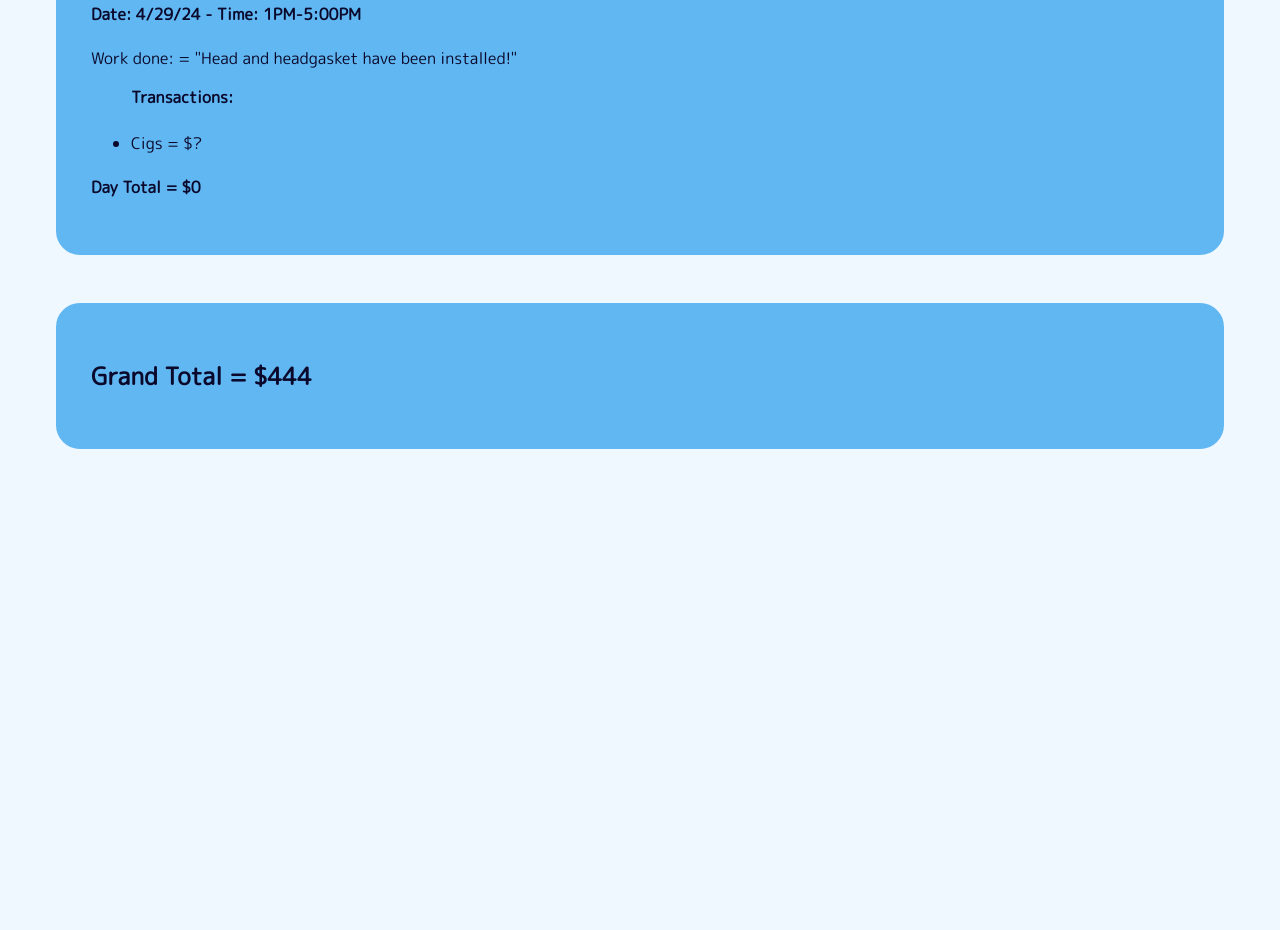
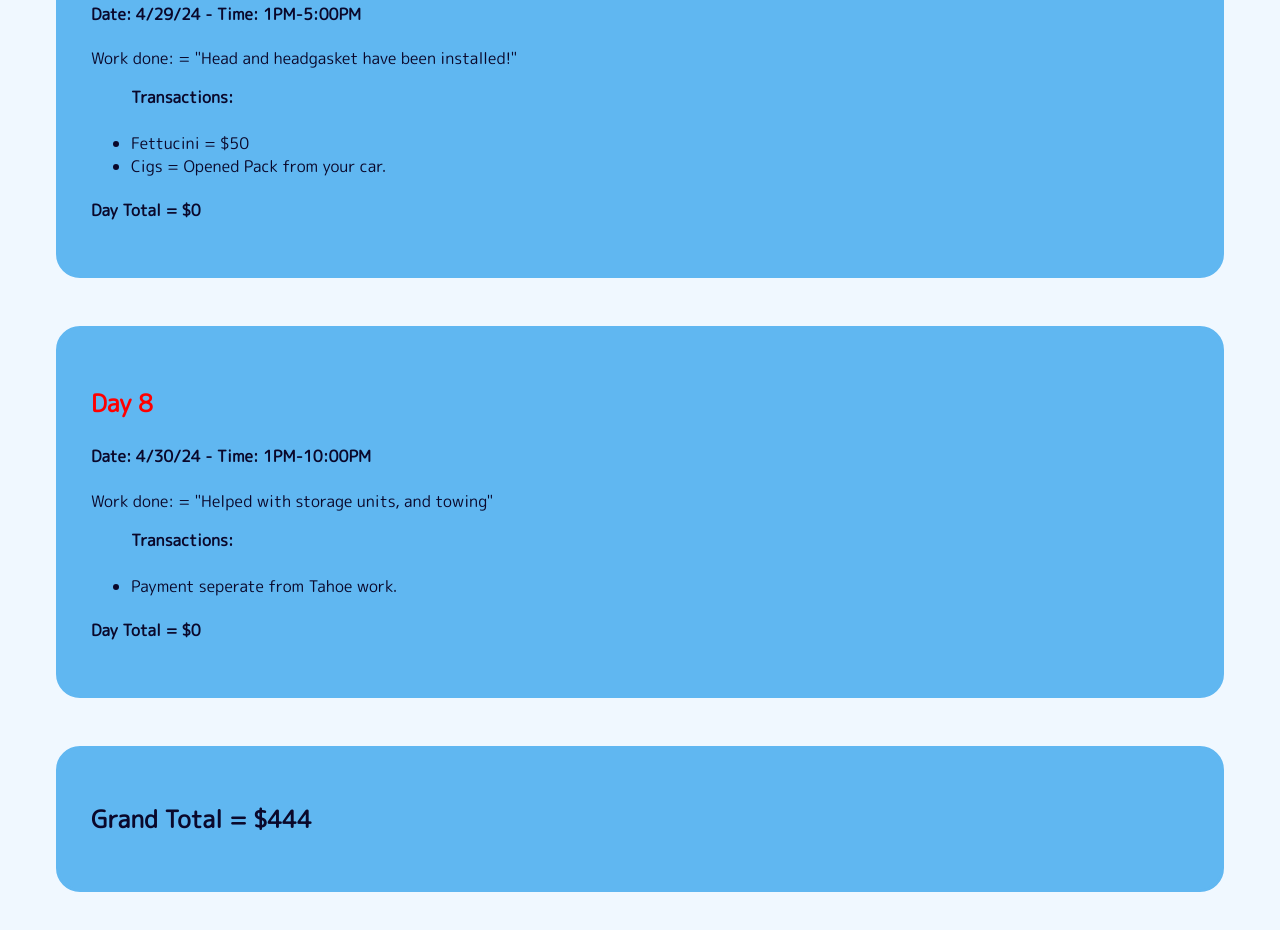
Before and after one commit to Jbeezy18/DeesTahoe, a plain HTML site: page index.html in a window 1280 px wide. Shown: the part 3160-4090 px from the top of the page. Before the commit the page ends 3657 px from the top, so only its background shows below. Drawn offline with Linux system fonts and the light colour scheme.

Commit message:
Added Day 8 work

```diff
--- a/index.html
+++ b/index.html
@@ -109,12 +109,26 @@
     <ul>
         <b>Transactions:</b>
         <br></br>
-        <!-- <li>Fettucini = <span id="D5-T1">$70</span></li> -->
-        <li>Cigs = <span id="D5-T2">$?</span></li>
+        <li>Fettucini = <span id="D5-T1">$50</span></li>
+        <li>Cigs = <span id="D5-T2">Opened Pack from your car.</span></li>
     </ul>
     <h4 id="day7Total">Day Total = $0</h4>
 </div>
-    <div class="container-fluid">
+
+<!-- DAY 8 -->
+<div class="container-fluid">
+  <h3 class="day-label">Day 8</h3>
+  <h4>Date: 4/30/24 - Time: 1PM-10:00PM</h4>
+  <p>Work done: = "Helped with storage units, and towing"</p>
+  <ul>
+      <b>Transactions:</b>
+      <br></br>
+      <li>Payment seperate from Tahoe work.</li>
+  </ul>
+  <h4 id="day8Total">Day Total = $0</h4>
+</div>
+
+<div class="container-fluid">
         <h2 id="grandTotal">Grand Total = $444</h2>
     </div>
   </body>
```
